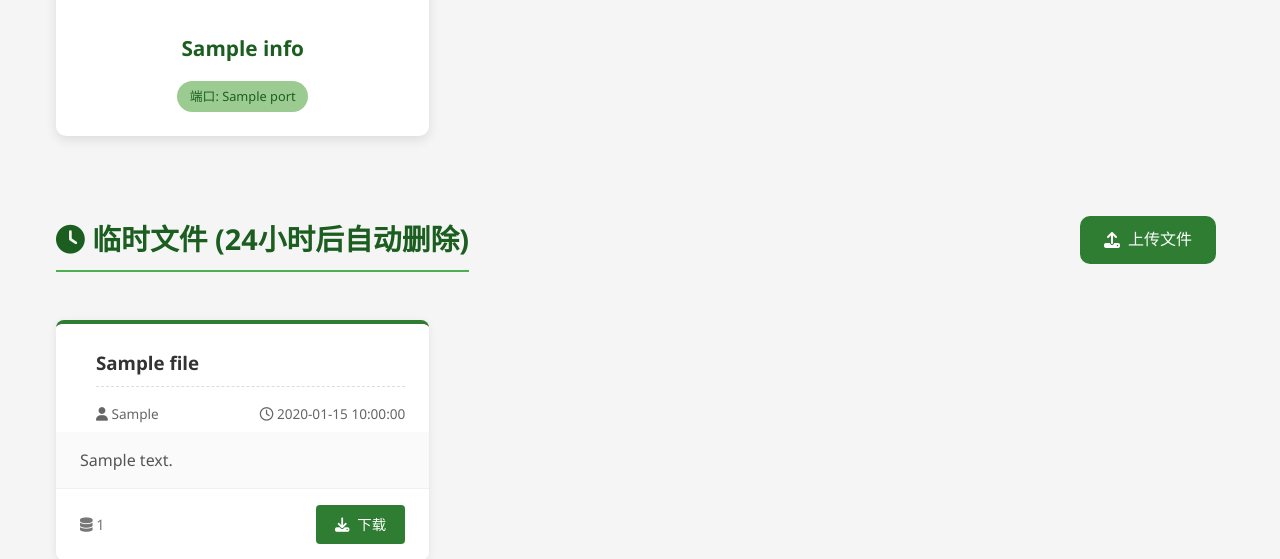
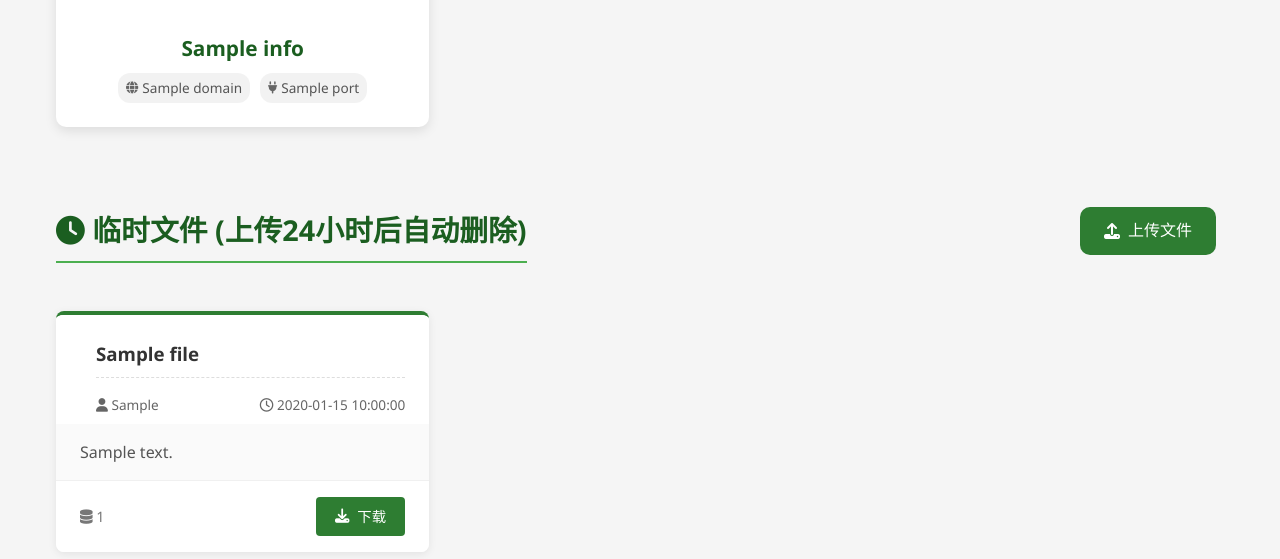
Before and after one commit to yantianyv/homepage, a Flask app: template templates/index.html in a window 1280 px wide. Shown: the part 677-1236 px from the top of the page. Run offline with Flask 3, Linux system fonts and the light colour scheme; the template is opened without the code that fills it: most values are stand-ins (such as "Sample title", 1, 10 or a date in 2020); parts of the project's set-up code (start-up, migrations or seed data) failed here and were passed over; some libraries are stand-ins or nearby versions.

Commit message:
优化了主页图标的显示

```diff
--- a/run.py
+++ b/run.py
@@ -35,7 +35,7 @@ except:
     with open("config.json", "r", encoding="utf-8") as f:
         config_data = json.load(f)
 
-domain = config_data["domain"]
+default_domain = config_data.get("default_domain", "127.0.0.1")
 
 # 确保目录存在
 os.makedirs(UPLOAD_FOLDER, exist_ok=True)
@@ -249,13 +249,22 @@ def upload_file():
 
 @app.route("/")
 def index():
-    return render_template("index.html", services=config_data["services"], downloads=get_downloadable_files(), temp_files=get_temp_files(), site_title=config_data.get("site_title", "服务导航中心"), show_upload=True)
+    # 为每个服务添加域名信息
+    services_with_domains = {}
+    for service_id, service_info in config_data["services"].items():
+        service_with_domain = service_info.copy()
+        service_with_domain["domain"] = service_info.get("domain", default_domain)
+        services_with_domains[service_id] = service_with_domain
+
+    return render_template("index.html", services=services_with_domains, downloads=get_downloadable_files(), temp_files=get_temp_files(), site_title=config_data.get("site_title", "服务导航中心"), show_upload=True)
 
 
 @app.route("/<service>")
 def redirect_to_service(service):
     if service in config_data["services"]:
-        port = config_data["services"][service]["port"]
+        service_info = config_data["services"][service]
+        port = service_info["port"]
+        domain = service_info.get("domain", default_domain)
         return redirect(f"http://{domain}:{port}")
     return "服务未找到", 404
 
--- a/set_cfg.py
+++ b/set_cfg.py
@@ -3,6 +3,7 @@
 import json
 import os
 import platform
+from scripts import service_icons
 
 # 配置文件路径
 CONFIG_FILE = "config.json"
@@ -24,7 +25,7 @@ def load_config():
             return json.load(f)
     else:
         return {
-            "domain": "127.0.0.1",
+            "default_domain": "127.0.0.1",
             "site_title": "初次使用请运行set_cfg.py设置域名和标题",
             "services": {},
         }
@@ -57,11 +58,12 @@ def show_services(config):
         print("没有配置任何服务！")
     else:
         for service_id, details in services:
-            print(f"- {service_id}: {details['name']} (端口: {details['port']})")
+            domain = details.get("domain", config["default_domain"])
+            print(f"- {service_id}: {details['name']} (端口: {details['port']}, 域名: {domain})")
     input("\n按回车返回主菜单...")
 
 
-# 添加服务
+# 添加服务（整合了域名设置）
 def add_service(config):
     clear()  # 清屏
     print_title("添加服务")
@@ -75,12 +77,21 @@ def add_service(config):
         except ValueError:
             print("端口号必须是数字，请重新输入。")
 
+    domain = input("请输入域名 (留空使用全局域名): ").strip()
+
     if service_id in config["services"]:
         print(f"服务 {service_id} 已存在！")
     else:
-        config["services"][service_id] = {"name": display_name, "port": port}
+        service_data = {"name": display_name, "port": port}
+        if domain:  # 只有输入了域名才添加到服务配置中
+            service_data["domain"] = domain
+
+        config["services"][service_id] = service_data
         save_config(config)
-        print(f"服务 {service_id} 添加成功！")
+
+        # 显示最终使用的域名
+        final_domain = domain if domain else config["default_domain"]
+        print(f"服务 {service_id} 添加成功！将使用域名: {final_domain}")
     input("\n按回车返回主菜单...")
 
 
@@ -118,17 +129,17 @@ def delete_service(config):
     input("\n按回车返回主菜单...")
 
 
-# 设置域名
-def set_domain(config):
+# 设置全局域名
+def set_default_domain(config):
     clear()  # 清屏
-    print_title("设置域名")
-    domain = input(f"当前域名: {config['domain']}\n请输入新的域名 (按回车保持当前域名): ")
+    print_title("设置全局域名")
+    domain = input(f"当前全局域名: {config['default_domain']}\n请输入新的全局域名 (按回车保持当前域名): ")
     if domain:
-        config["domain"] = domain
+        config["default_domain"] = domain
         save_config(config)
-        print(f"域名已设置为 {domain}")
+        print(f"全局域名已设置为 {domain}")
     else:
-        print("域名未修改。")
+        print("全局域名未修改。")
     input("\n按回车返回主菜单...")
 
 
@@ -146,7 +157,7 @@ def set_title(config):
     input("\n按回车返回主菜单...")
 
 
-# 主菜单
+# 主菜单（简化了选项）
 def main_menu():
     config = load_config()
 
@@ -156,7 +167,7 @@ def main_menu():
         print("1. 查看服务")
         print("2. 添加服务")
         print("3. 删除服务")
-        print("4. 设置域名")
+        print("4. 设置全局域名")
         print("5. 设置标题")
         print("6. 退出")
 
@@ -169,7 +180,7 @@ def main_menu():
         elif choice == "3":
             delete_service(config)
         elif choice == "4":
-            set_domain(config)
+            set_default_domain(config)
         elif choice == "5":
             set_title(config)
         elif choice == "6":
@@ -181,3 +192,4 @@ def main_menu():
 
 if __name__ == "__main__":
     main_menu()
+    service_icons.refresh()
--- a/templates/index.html
+++ b/templates/index.html
@@ -153,6 +153,12 @@
             height: 100%;
         }
 
+        .service-domain {
+            font-size: 0.8em;
+            color: #666;
+            margin-top: 5px;
+        }
+
         .service-icon {
             font-size: 2.5rem;
             color: var(--primary-color);
@@ -174,6 +180,39 @@
             border-radius: 20px;
             font-size: 0.8rem;
             margin-top: 0.5rem;
+        }
+
+        .service-meta {
+            display: flex;
+            flex-wrap: wrap;
+            gap: 10px;
+            margin-top: 8px;
+            font-size: 0.85em;
+            color: #555;
+        }
+
+        .meta-item {
+            display: inline-flex;
+            align-items: center;
+            background: rgba(0, 0, 0, 0.05);
+            padding: 4px 8px;
+            border-radius: 12px;
+        }
+
+        .meta-item i {
+            margin-right: 4px;
+            font-size: 0.9em;
+            color: #666;
+        }
+
+        /* 如果是深色模式 */
+        .dark-mode .meta-item {
+            background: rgba(255, 255, 255, 0.1);
+            color: #ddd;
+        }
+
+        .dark-mode .meta-item i {
+            color: #bbb;
         }
 
         .file-icon {
@@ -557,7 +596,7 @@
     <div class="container">
         <header>
             <h1>{{ site_title }}</h1>
-            <p class="header-description">一站式访问所有服务与资源</p>
+            <p class="header-description">提供常用地址导航与资源下载</p>
         </header>
 
         <section>
@@ -569,12 +608,32 @@
                 <div class="service-card">
                     <a href="/{{ service }}">
                         <div class="service-icon">
-                            <img src="/static/icons/{{ info.name }}.ico" alt="{{info.name}}" class="service-icon-img">
+                            <img src="/static/icons/{{ info.name }}.ico" alt="{{ info.name }}" class="service-icon-img"
+                                onerror="this.style.display='none'; this.nextElementSibling.style.display='block'">
+                            <i class="fas fa-server service-fallback-icon" style="display: none;"></i>
                         </div>
+
                         <h3>{{ info.name }}</h3>
-                        <div class="service-port">端口: {{ info.port }}</div>
+                        <div class="service-meta" style="display: flex; justify-content: center;">
+                            {% set is_local_domain = info.domain and (info.domain == 'localhost' or
+                            info.domain.startswith('10.') or
+                            info.domain.startswith('127.') or info.domain.startswith('192.')) %}
+
+                            {% if info.domain and info.domain != default_domain and not is_local_domain %}
+                            <span class="meta-item">
+                                <i class="fas fa-globe"></i> {{ info.domain }}
+                            </span>
+                            {% endif %}
+
+                            {% if info.port != 80 %}
+                            <span class="meta-item">
+                                <i class="fas fa-plug"></i> {{ info.port }}
+                            </span>
+                            {% endif %}
+                        </div>
                     </a>
                 </div>
+
 
                 {% else %}
                 <div class="empty-state">
@@ -589,7 +648,7 @@
         {% if temp_files %}
         <section>
             <div class="section-header">
-                <h2><i class="fas fa-clock"></i> 临时文件 (24小时后自动删除)</h2>
+                <h2><i class="fas fa-clock"></i> 临时文件 (上传24小时后自动删除)</h2>
                 <div>
                     <a href="/upload" class="btn" style="margin: 0 0.5rem 0 0;">
                         <i class="fas fa-upload"></i> 上传文件
```
Also changed, not shown: scripts/service_icons.py (+4 -8 lines).
